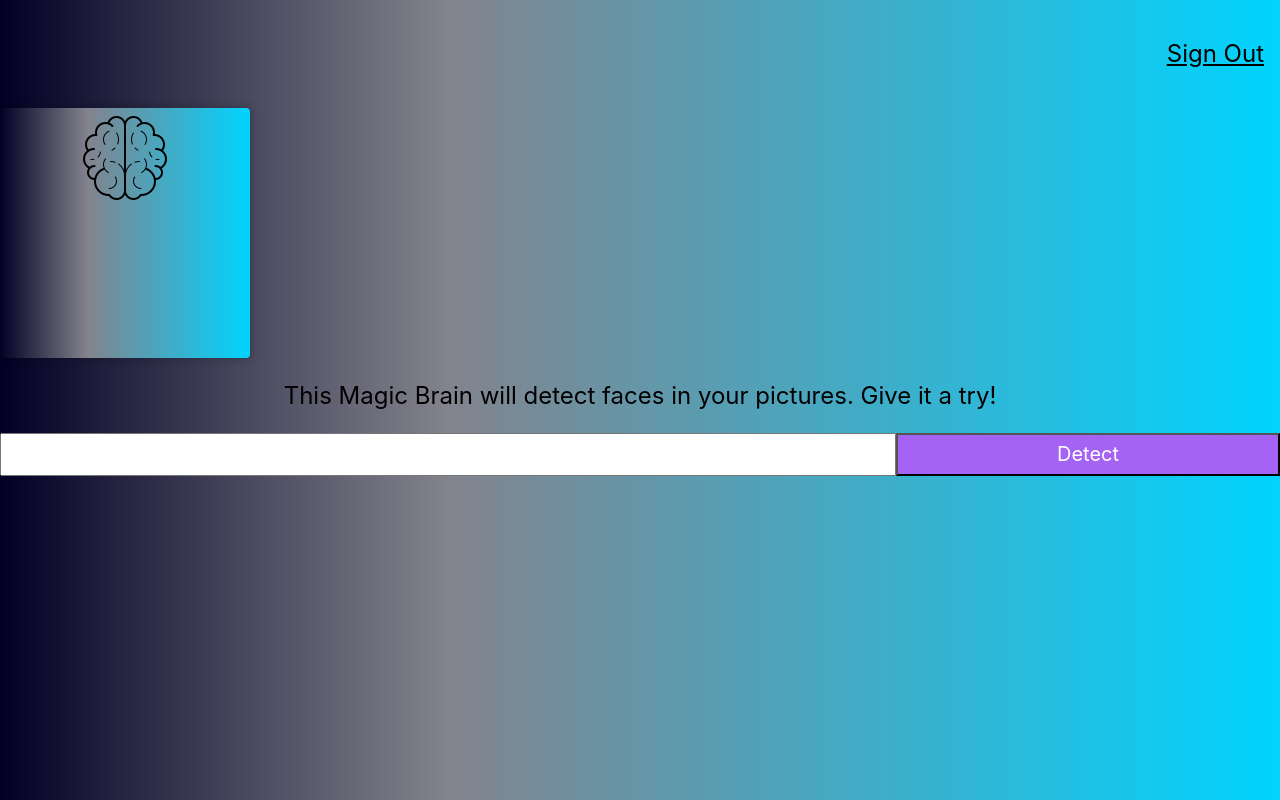
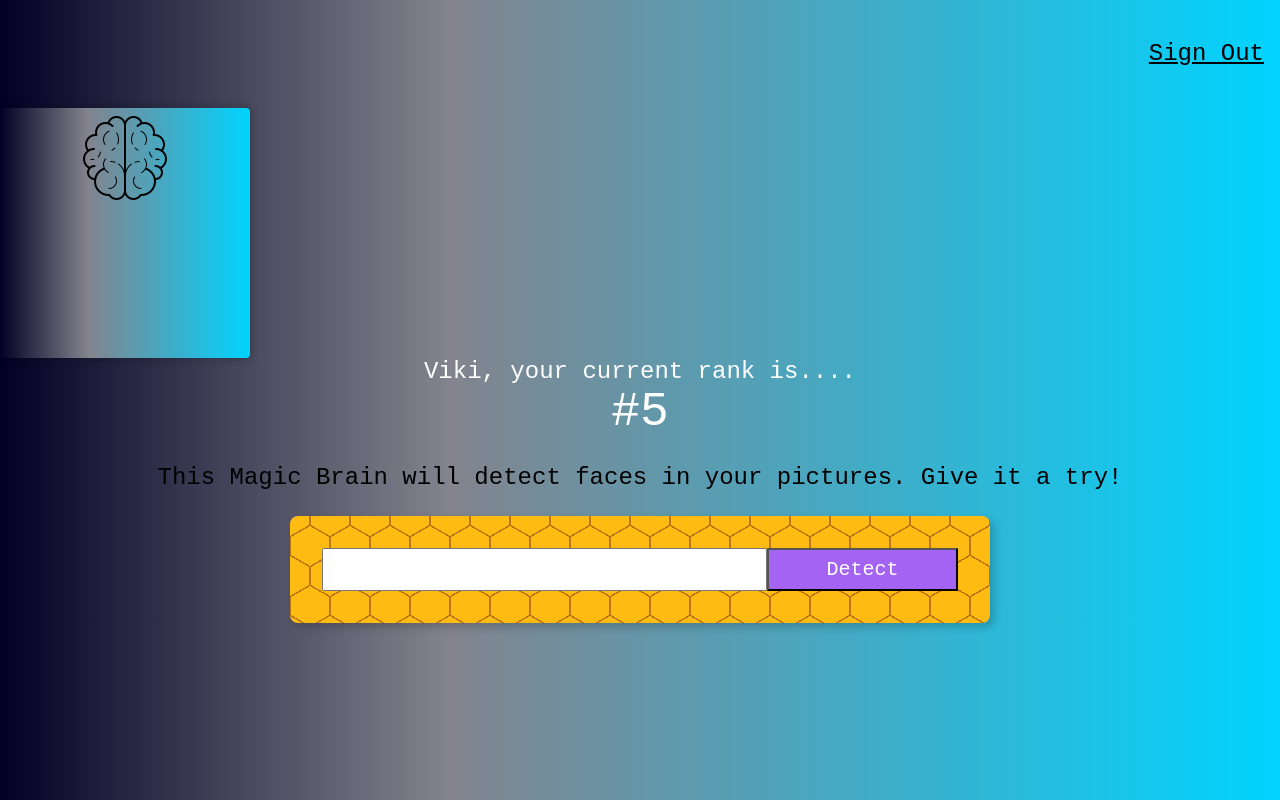
Before and after one commit to Ozsvart/Facerecognitionbrain, a React (Create React App) app: page / in a window 1280 px wide. Built offline with nearby package versions, Linux system fonts and the light colour scheme.

Commit message:
Rank Component, Particles

```diff
--- a/package.json
+++ b/package.json
@@ -8,6 +8,7 @@
     "@testing-library/user-event": "^13.5.0",
     "react": "^18.2.0",
     "react-dom": "^18.2.0",
+    "react-particles": "^2.10.1",
     "react-scripts": "5.0.1",
     "react-tilt": "^1.0.2",
     "tachyons": "^4.12.0",
--- a/src/App.css
+++ b/src/App.css
@@ -1,5 +1,19 @@
 .App {
   text-align: center;
+}
+
+.center {
+  display: flex;
+  justify-content: center;
+}
+
+.particles {
+  position: fixed;
+  top: 0;
+  right: 0;
+  bottom: 0;
+  left: 0;
+  z-index: -1;
 }
 
 .App-logo {
@@ -9,7 +23,7 @@
 
 @media (prefers-reduced-motion: no-preference) {
   .App-logo {
-    animation: App-logo-spin infinite 20s linear;
+    animation: App-logo-spin infinite 30s linear;
   }
 }
 
--- a/src/App.js
+++ b/src/App.js
@@ -1,14 +1,32 @@
 import React, {Component } from 'react';
+import Particles from 'react-particles';
 import Navigation from './Components/Navigation/Navigation';
 import Logo from './Components/Logo/Logo';
 import ImageLinkForm from './Components/ImageLinkForm/ImageLinkForm';
+import Rank from './Components/Rank/Rank';
 import './App.css';
+
+const particleOptions = {
+  particles: {
+    number: {
+      value: 30,
+      density: {
+        enable: true,
+        value_area: 800,
+      }
+    }
+  }
+}
 
 function App() {
   return (
     <div className="App">
+      <Particles className='particles'
+        params={particleOptions}
+        />
       <Navigation />
       <Logo />
+      <Rank />
       <ImageLinkForm />
         { /* <Facerecognition />*/}
     </div>
--- /dev/null
+++ b/src/Components/ImageLinkForm/ImageLinkForm.css
@@ -0,0 +1,11 @@
+.form {
+    width: 700px;
+    background:
+    radial-gradient(circle farthest-side at 0% 50%,#fb1 23.5%,rgba(240,166,17,0) 0)21px 30px,
+    radial-gradient(circle farthest-side at 0% 50%,#B71 24%,rgba(240,166,17,0) 0)19px 30px,
+    linear-gradient(#fb1 14%,rgba(240,166,17,0) 0, rgba(240,166,17,0) 85%,#fb1 0)0 0,
+    linear-gradient(150deg,#fb1 24%,#B71 0,#B71 26%,rgba(240,166,17,0) 0,rgba(240,166,17,0) 74%,#B71 0,#B71 76%,#fb1 0)0 0,
+    linear-gradient(30deg,#fb1 24%,#B71 0,#B71 26%,rgba(240,166,17,0) 0,rgba(240,166,17,0) 74%,#B71 0,#B71 76%,#fb1 0)0 0,
+    linear-gradient(90deg,#B71 2%,#fb1 0,#fb1 98%,#B71 0%)0 0 #fb1;
+    background-size: 40px 60px;
+}
--- a/src/Components/ImageLinkForm/ImageLinkForm.js
+++ b/src/Components/ImageLinkForm/ImageLinkForm.js
@@ -1,4 +1,5 @@
 import React from 'react';
+import './ImageLinkForm.css';
 
 const ImageLinkForm = () => {
   return (
@@ -6,10 +7,11 @@ const ImageLinkForm = () => {
         <p className='f3'>
             {'This Magic Brain will detect faces in your pictures. Give it a try!'}
         </p>
-
-        <div>
-            <input className='f4 pa2 w-70 center' type='text'/>
-            <button className='f4 pa2 w-30 center grow f4 link ph3 pv2 dib white bg-light-purple'>Detect</button>
+        <div className='center'>
+          <div className='form center pa4 br3 shadow-5'>
+              <input className='f4 pa2 w-70 center' type='text'/>
+              <button className='f4 pa2 w-30 center grow f4 link ph3 pv2 dib white bg-light-purple'>Detect</button>
+          </div>
         </div>
     </div>
   );
--- /dev/null
+++ b/src/Components/Rank/Rank.js
@@ -0,0 +1,17 @@
+import React from 'react';
+
+
+const Rank = () => {
+  return (
+    <div>
+       <div className='white f3'>
+        {'Viki, your current rank is....'}
+       </div>
+       <div className='white f1'>
+        {'#5'}
+       </div>
+    </div>
+  );
+}
+
+export default Rank;
--- a/src/index.css
+++ b/src/index.css
@@ -1,11 +1,13 @@
 body {
   margin: 0;
-  font-family: -apple-system, BlinkMacSystemFont, 'Segoe UI', 'Roboto', 'Oxygen',
-    'Ubuntu', 'Cantarell', 'Fira Sans', 'Droid Sans', 'Helvetica Neue',
-    sans-serif;
+  font-family: "Courier New", Courier, monospace;
   -webkit-font-smoothing: antialiased;
   -moz-osx-font-smoothing: grayscale;
   background: linear-gradient(90deg, rgba(2,0,36,1) 0%, rgba(131,131,141,1) 35%, rgba(0,212,255,1) 100%);
+}
+
+button {
+  cursor: pointer;
 }
 
 code {
```
Also changed, not shown: 1 other file (tests, documents, lock files or other folders).
